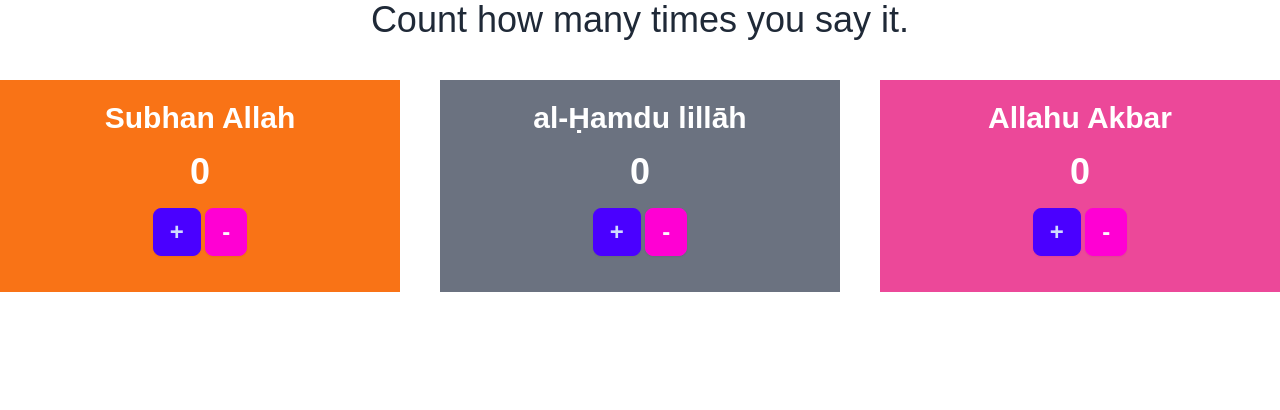
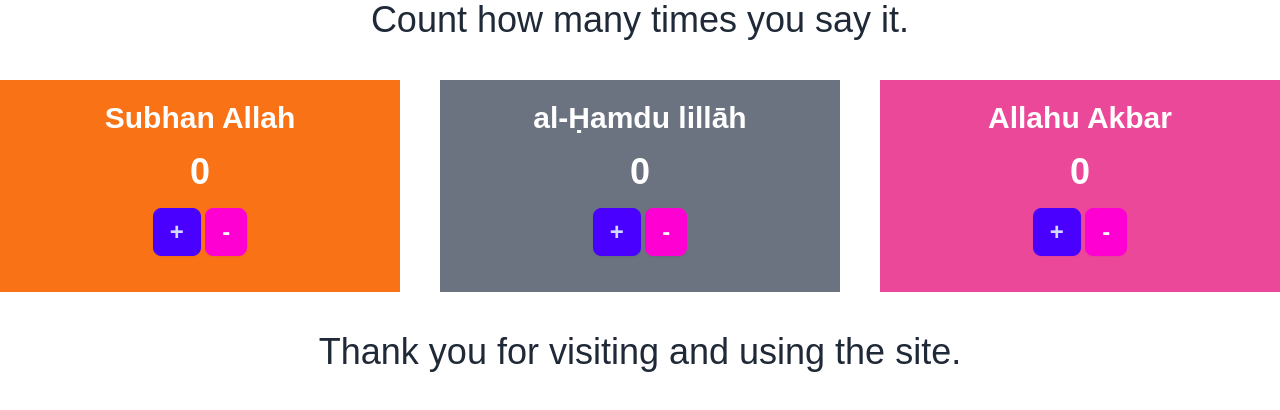
Before and after one commit to theashrafislam/count-machine, a plain HTML site: page index.html in a window 1280 px wide. Drawn offline with nearby package versions, Linux system fonts and the light colour scheme.

Commit message:
overallwebsite is complate

```diff
--- a/index.html
+++ b/index.html
@@ -64,6 +64,9 @@
 
 
     </main>
+    <footer class="mt-10 mb-10">
+        <h2 class="text-center text-xl md:text-4xl">Thank you for visiting and using the site.</h2>
+    </footer>
     <script src="js/count.js"></script>
 </body>
 </html>
```
